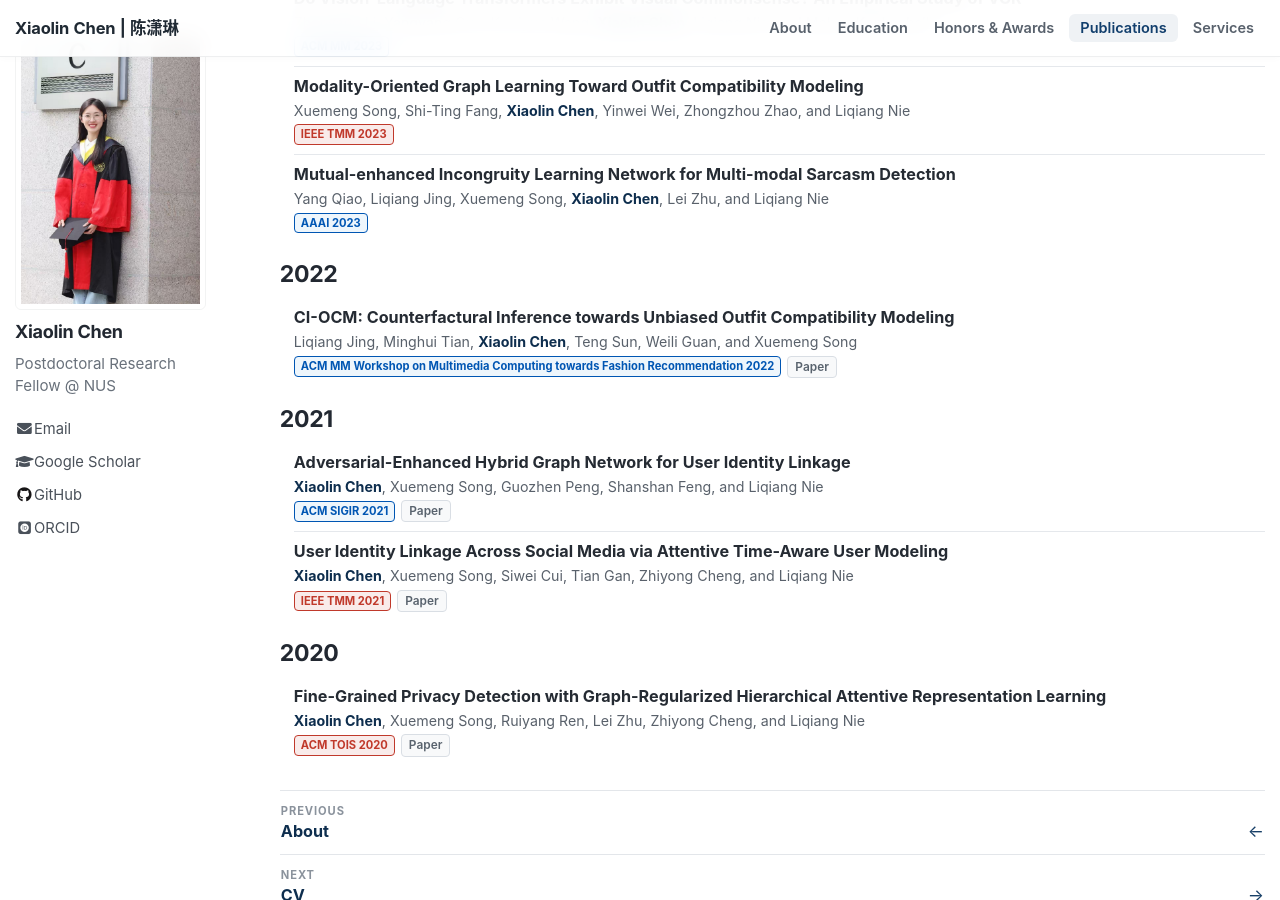
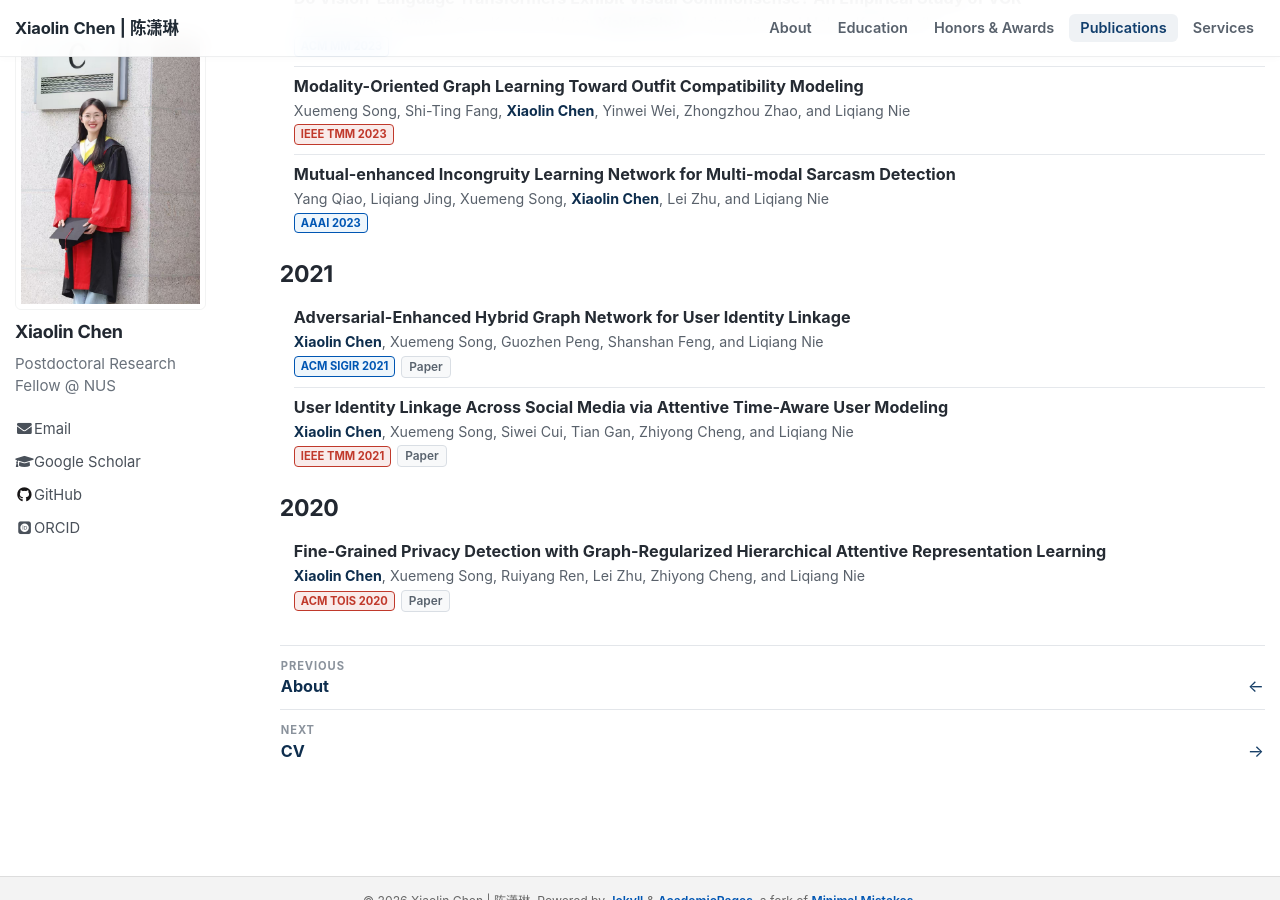
Before and after one commit to XiaolinChen-XL/XiaolinChen-XL.github.io, a Jekyll site: the page built from _pages/publications.md, in a window 1280 px wide and 900 px high, scrolled down 983 px. Built offline with Jekyll 4.4.1, drawn with Linux system fonts in a browser that asks for light colours; some web fonts are replaced.

Commit message:
Remove CI-OCM from publications

```diff
--- a/_data/publications.yml
+++ b/_data/publications.yml
@@ -65,13 +65,6 @@
   type: "conference"
   venue: "AAAI 2023"
 
-- title: "CI-OCM: Counterfactural Inference towards Unbiased Outfit Compatibility Modeling"
-  authors: "Liqiang Jing, Minghui Tian, <strong>Xiaolin Chen</strong>, Teng Sun, Weili Guan, and Xuemeng Song"
-  year: 2022
-  type: "conference"
-  venue: "ACM MM Workshop on Multimedia Computing towards Fashion Recommendation 2022"
-  paper: "https://doi.org/10.1145/3552468.3555363"
-
 - title: "Adversarial-Enhanced Hybrid Graph Network for User Identity Linkage"
   authors: "<strong>Xiaolin Chen</strong>, Xuemeng Song, Guozhen Peng, Shanshan Feng, and Liqiang Nie"
   year: 2021
```
